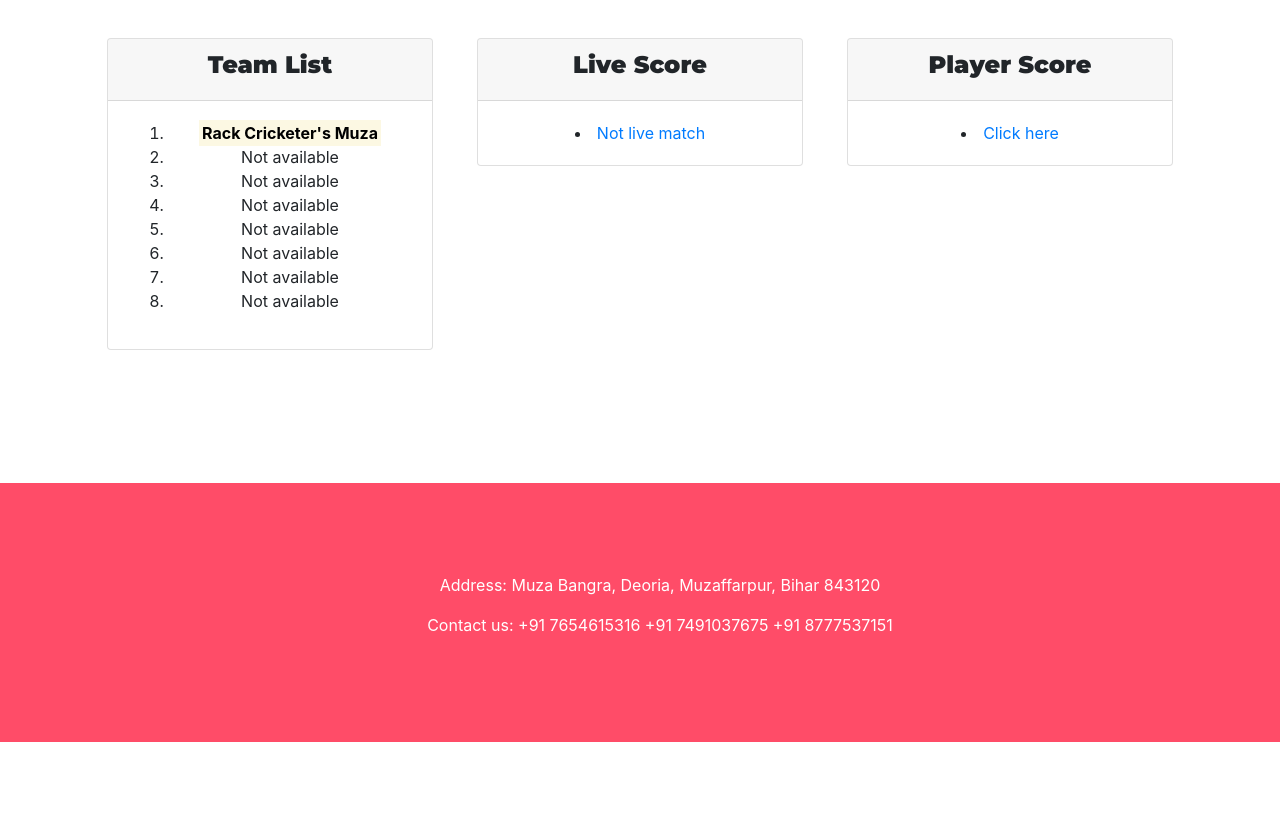
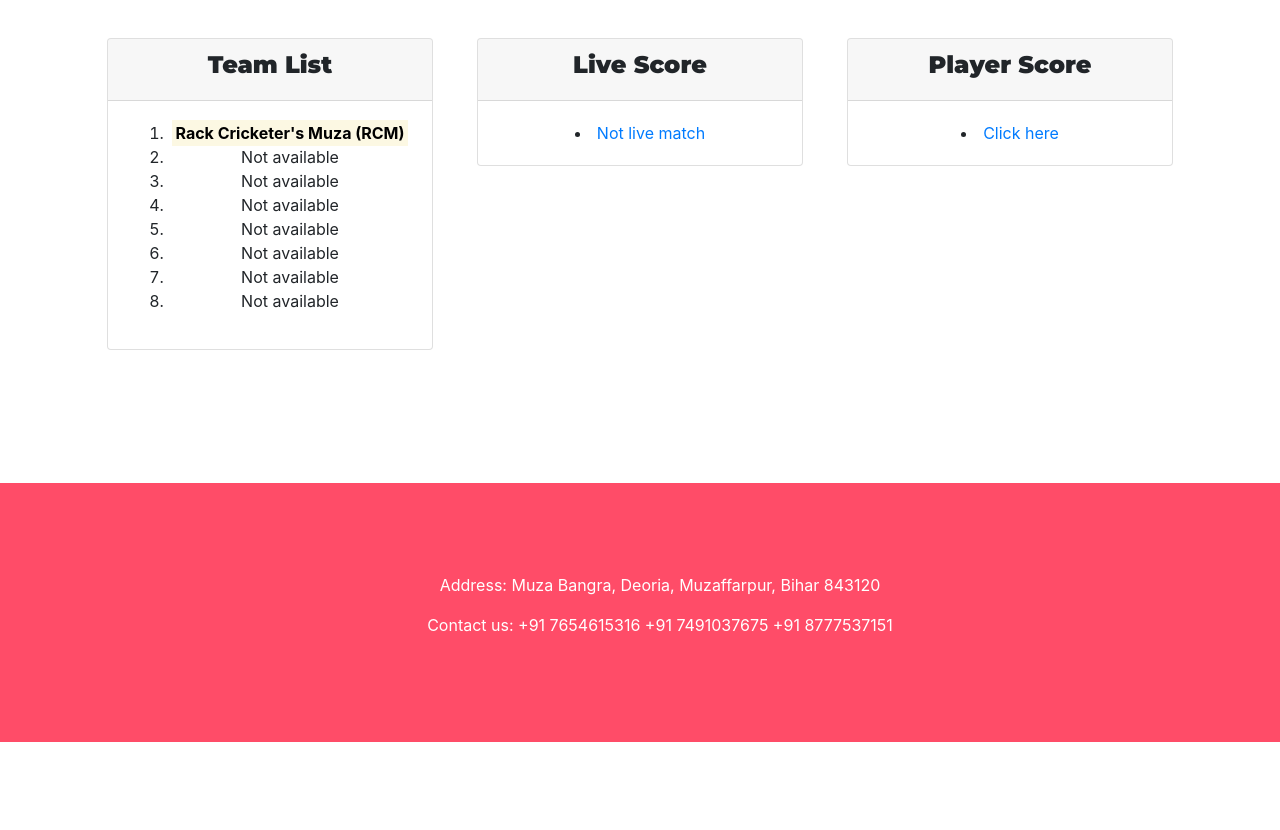
Before and after one commit to DevManishKumar/LED-MPL--muza-cricket-club, a plain HTML site: page index.html in a window 1280 px wide. Shown: the part 4386-5216 px from the top of the page. Drawn offline with nearby package versions, Linux system fonts and the light colour scheme.

Commit message:
Update index.html

```diff
--- a/index.html
+++ b/index.html
@@ -180,7 +180,7 @@
           <p>Unlimited App Usage</p>
           <button class="btn btn-lg btn-block btn-outline-dark" type="button">Sign Up</button> -->
           <ol>
-            <li><b><mark>Rack Cricketer's Muza</mark></b></li>
+            <li><b><mark>Rack Cricketer's Muza (RCM)</mark></b></li>
             <li>Not available</li>
             <li>Not available</li>
             <li>Not available</li>
```
